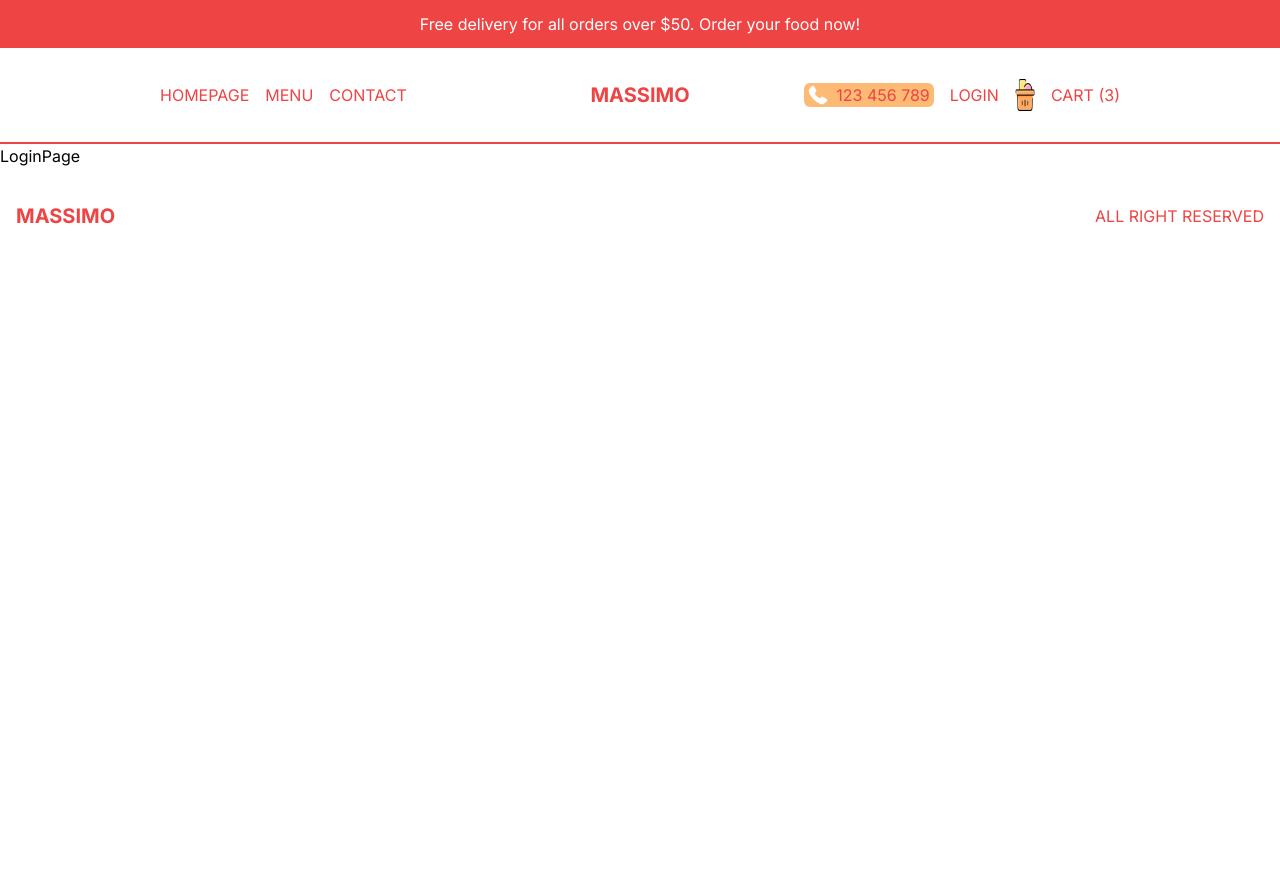
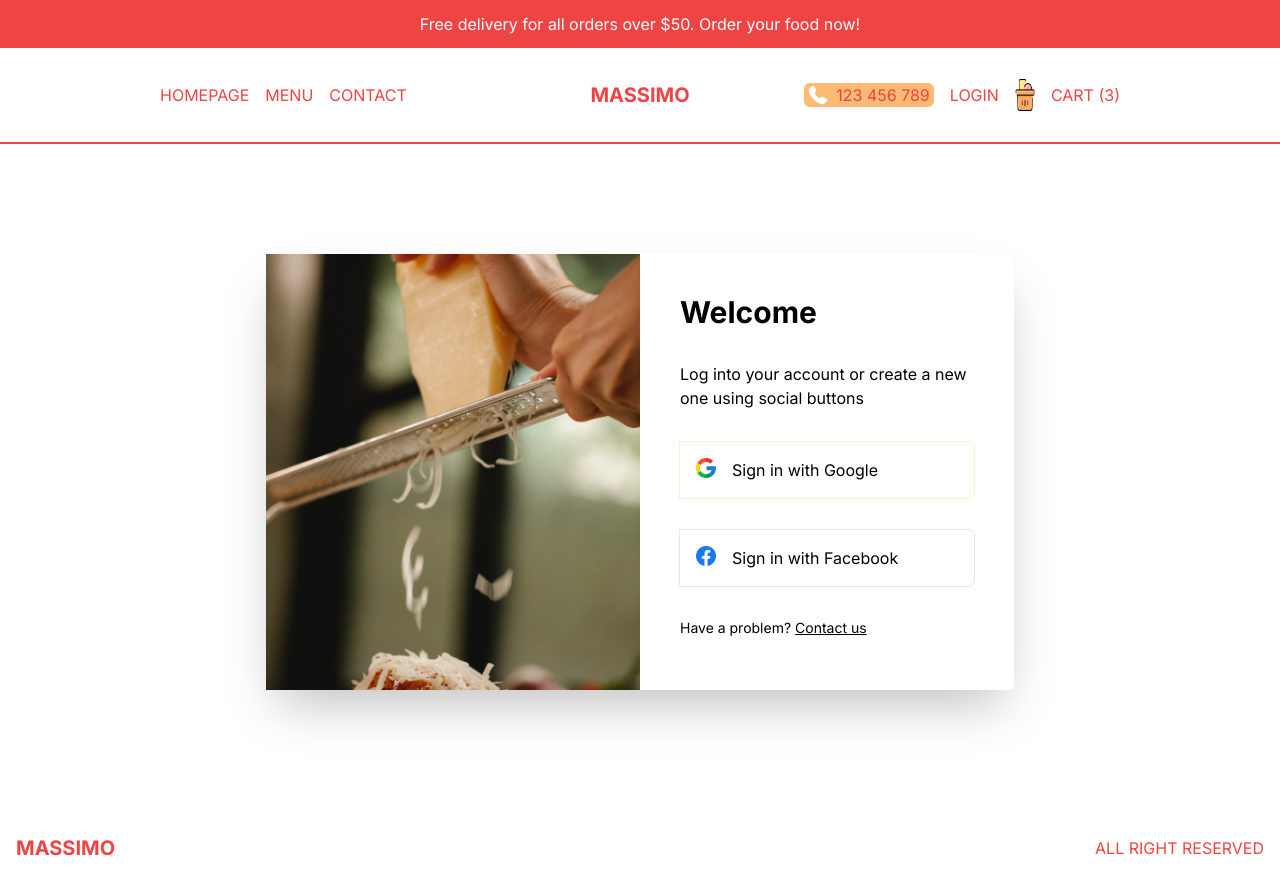
Before and after one commit to MarekRykaczewski/restaurant, a Next.js app: page /login in a window 1280 px wide. Before the commit the page ends 800 px from the top, so only its background shows below. Built offline with nearby package versions, Linux system fonts and the light colour scheme.

Commit message:
add login page

```diff
--- a/src/app/login/page.tsx
+++ b/src/app/login/page.tsx
@@ -1,7 +1,48 @@
 import React from "react";
+import Image from "next/image";
+import Link from "next/link";
 
 const LoginPage = () => {
-  return <div>LoginPage</div>;
+  return (
+    <div className="p-4 h-[calc(100vh-6rem)] md:h-[calc(100vh-9rem)] flex items-center justify-center">
+      <div className="h-full shadow-2xl rounded-md flex flex-col md:flex-row md:h-[70%] md:w-full lg:w-[60%] 2xl:w-1/2">
+        <div className="relative h-1/3 w-full md:h-full md:w-1/2">
+          <Image src={"/loginBg.png"} alt="" fill className="object-cover" />
+        </div>
+        <div className="p-10 flex flex-col gap-8 md:w-1/2">
+          <h1 className="font-bold text-xl xl:text-3xl">Welcome</h1>
+          <p>Log into your account or create a new one using social buttons</p>
+          <button className="flex gap-4 p-4 ring-1 ring-orange-100 rounded-e-md">
+            <Image
+              src={"/google.png"}
+              alt=""
+              width={20}
+              height={20}
+              className="object-contain"
+            />
+            <span>Sign in with Google</span>
+          </button>
+          <button className="flex gap-4 p-4 ring-1 ring-blue-100 rounded-e-md">
+            <Image
+              src={"/facebook.png"}
+              alt=""
+              width={20}
+              height={20}
+              className="object-contain"
+            />
+            <span>Sign in with Facebook</span>
+          </button>
+          <p className="text-sm">
+            Have a problem?{" "}
+            <Link className="underline" href="/">
+              {" "}
+              Contact us
+            </Link>
+          </p>
+        </div>
+      </div>
+    </div>
+  );
 };
 
 export default LoginPage;
```
